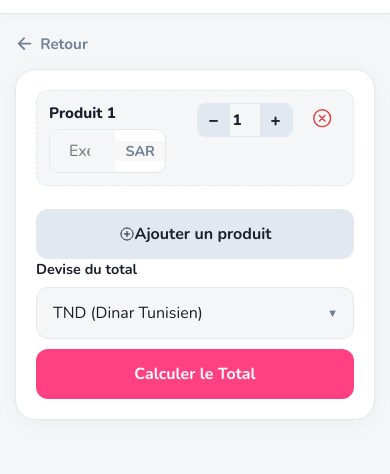
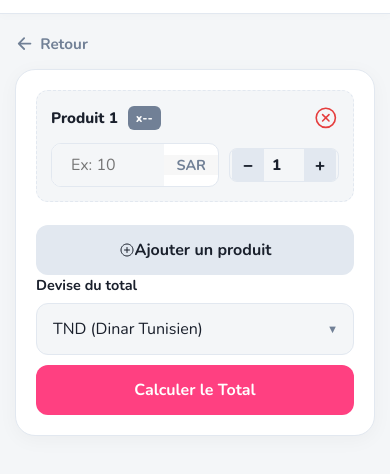
Before and after one commit to chkobbaa/shein-calc, a website: page index.html in a window 390 px wide. Both pictures are taken after a click on the element 195 px from the left and 211 px from the top of the page. Shown: the part 56-530 px from the top of the page. Drawn offline with nearby package versions, Linux system fonts and the light colour scheme; no server answers.

Commit message:
style: revamp manual product cards for true mobile responsiveness

```diff
--- a/script.js
+++ b/script.js
@@ -731,22 +731,26 @@ document.addEventListener('DOMContentLoaded', () => {
         row.id = rowId;
 
         row.innerHTML = `
-            <div class="manual-item-left">
-                <span class="manual-item-label">Produit ${manualItemCount}</span>
+            <div class="manual-row-header">
+                <div class="manual-row-header-left">
+                    <span class="manual-item-label">Produit ${manualItemCount}</span>
+                    <span class="manual-margin-tag" id="tag-${rowId}">x--</span>
+                </div>
+                <button type="button" class="remove-btn manual-remove-btn" style="padding: 0;">
+                    <ion-icon name="close-circle-outline" style="font-size:1.6rem;"></ion-icon>
+                </button>
+            </div>
+            <div class="manual-row-body">
                 <div class="manual-input-wrap">
-                    <input type="number" step="0.01" min="0" class="manual-price-input" placeholder="Exemple: 10">
+                    <input type="number" step="0.01" min="0" class="manual-price-input" placeholder="Ex: 10">
                     <span>SAR</span>
                 </div>
-
+                <div class="qty-control" style="border-radius: 8px; flex-shrink: 0; min-width: 110px; justify-content: center;">
+                    <button type="button" class="qty-btn manual-qty-minus">−</button>
+                    <input type="number" class="qty-value manual-qty-val" value="1" min="1" readonly style="width: 40px; padding:0; text-align:center;">
+                    <button type="button" class="qty-btn manual-qty-plus">+</button>
+                </div>
             </div>
-            <div class="qty-control" style="border-radius: 8px; flex-shrink: 0;">
-                <button type="button" class="qty-btn manual-qty-minus">−</button>
-                <input type="number" class="qty-value manual-qty-val" value="1" min="1" readonly style="width: 30px; padding:0; text-align:center;">
-                <button type="button" class="qty-btn manual-qty-plus">+</button>
-            </div>
-            <button type="button" class="remove-btn manual-remove-btn" style="flex-shrink:0;">
-                <ion-icon name="close-circle-outline" style="font-size:1.4rem;"></ion-icon>
-            </button>
         `;
 
         const priceInput = row.querySelector('.manual-price-input');
--- a/style.css
+++ b/style.css
@@ -1245,34 +1245,39 @@ button {
 
 .manual-item-row {
     display: flex;
-    align-items: center;
-    justify-content: space-between;
-    gap: 10px;
+    flex-direction: column;
+    gap: 12px;
     background: var(--bg-color);
-    padding: 12px;
+    padding: 14px;
     border-radius: 12px;
     border: 1px dashed var(--border-col);
     transition: all 0.2s;
 }
-
 .manual-item-row:hover {
     border-color: var(--primary);
 }
 
-.manual-item-left {
+.manual-row-header {
+    display: flex;
+    justify-content: space-between;
+    align-items: center;
+}
+.manual-row-header-left {
     display: flex;
     align-items: center;
     gap: 10px;
-    flex: 1;
 }
-
 .manual-item-label {
     font-weight: 800;
     font-size: 0.95rem;
     color: var(--text-main);
-    min-width: 70px;
 }
-
+.manual-row-body {
+    display: flex;
+    justify-content: space-between;
+    align-items: center;
+    gap: 10px;
+}
 .manual-input-wrap {
     display: flex;
     align-items: center;
@@ -1280,13 +1285,13 @@ button {
     border: 1px solid var(--border-col);
     border-radius: 10px;
     overflow: hidden;
-    width: 30vw;
+    flex: 1; /* Takes up remaining space gracefully */
     transition: border-color 0.2s;
 }
 
 .manual-price-input::placeholder {
     text-align: start;
-    padding-left: 1vw;
+    padding-left: 1vw; /* Kept the user's placeholder wish */
 }
 
 .manual-input-wrap:focus-within {
@@ -1294,7 +1299,7 @@ button {
 }
 
 .manual-input-wrap span {
-    padding: 0 10px;
+    padding: 0 12px;
     color: var(--text-muted);
     font-size: 0.9rem;
     font-weight: 700;
@@ -1310,7 +1315,7 @@ button {
 }
 
 .manual-margin-tag {
-    font-size: 0.8rem;
+    font-size: 0.75rem;
     font-weight: 800;
     padding: 4px 8px;
     border-radius: 6px;
@@ -1329,22 +1334,11 @@ button {
 
 .manual-margin-tag.high {
     background: var(--primary);
-    /* For "high" > 18 SAR, margin x1.7, make it pink maybe or just primary */
 }
 
 @media (max-width: 600px) {
     .admin-stats-dashboard {
         flex-direction: column;
-    }
-
-    .manual-item-left {
-        flex-direction: column;
-        align-items: flex-start;
-        gap: 6px;
-    }
-
-    .manual-item-row {
-        align-items: flex-start;
     }
 }
 
```
